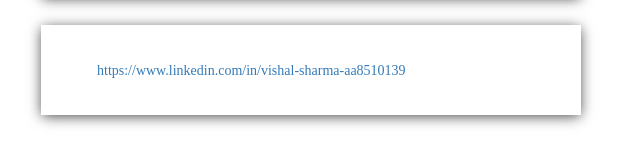
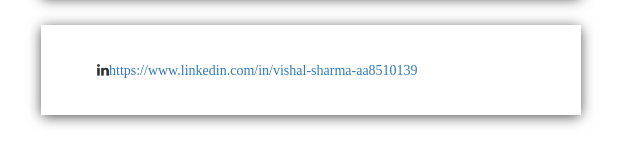
Before and after one commit to vishalsharma-vs/vishalsharma-vs.github.io, a plain HTML site: page index.html in a window 1280 px wide. Shown: the part 4381-4546 px from the top of the page, 44-684 px from the left. Drawn offline with Linux system fonts and the light colour scheme.

Commit message:
Update index.html

```diff
--- a/index.html
+++ b/index.html
@@ -290,7 +290,7 @@ function hideURLbar(){ window.scrollTo(0,1); } </script>
 					<i class="fa fa-phone" aria-hidden="true"> +91 9987879394 / 7732835168 </i>
 				</div>
 				<div class="address-info address-mdl wow fadeInRight animated" data-wow-delay=".7s">
-					<i class="fa fa-linkedIn" aria-hidden="true"><a href="https://www.linkedin.com/in/vishal-sharma-aa8510139" >https://www.linkedin.com/in/vishal-sharma-aa8510139<a></i>
+					<i class="fa fa-linkedin" aria-hidden="true"><a href="https://www.linkedin.com/in/vishal-sharma-aa8510139" >https://www.linkedin.com/in/vishal-sharma-aa8510139<a></i>
 				</div>
 				<!--<div class="address-info address-mdl wow fadeInRight animated" data-wow-delay=".7s">
 					<i class="fa fa-facebook" aria-hidden="true"><a></i>
```
